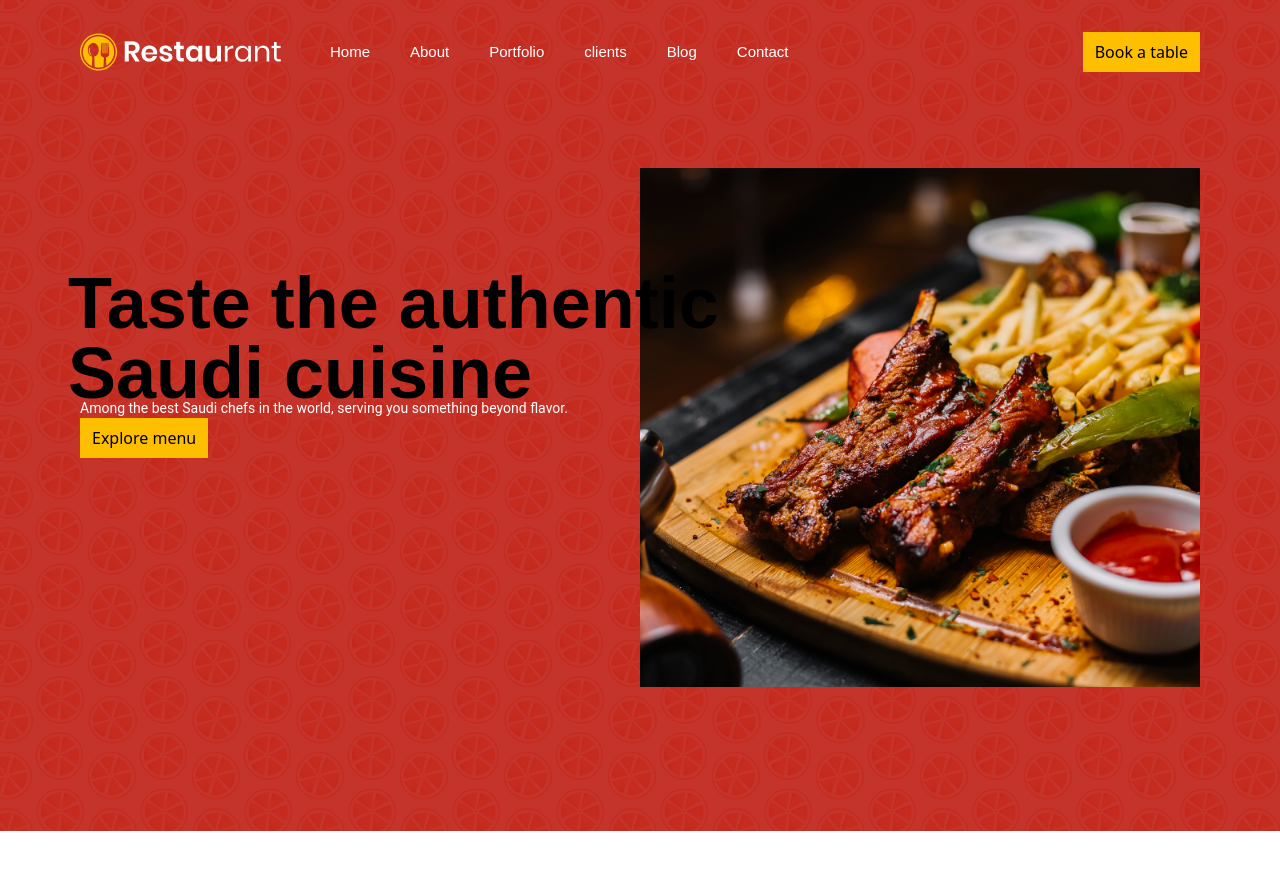
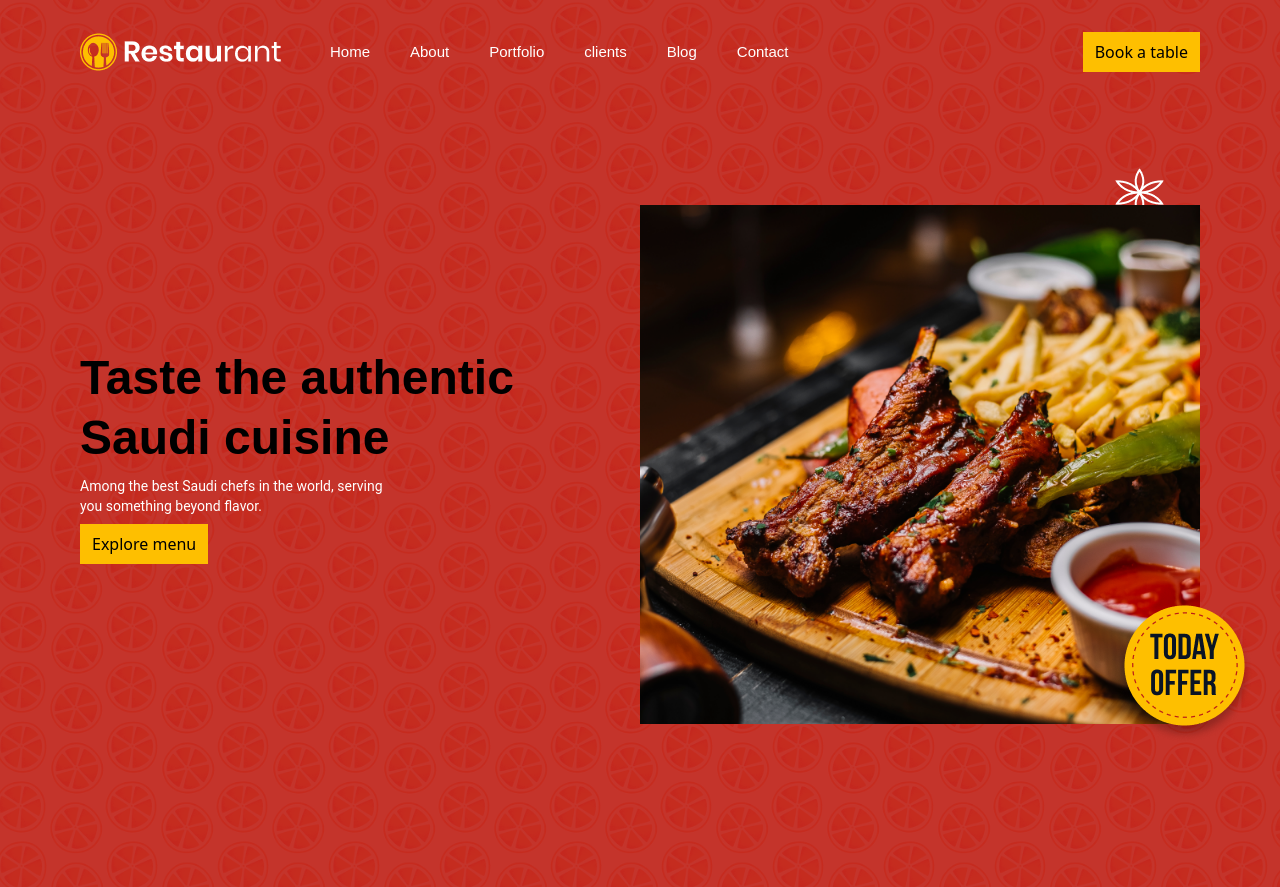
Before and after one commit to Roknuzzaman5546/softnio-restaurant, a React (Vite) app: page / in a window 1280 px wide. Before the commit the page ends 831 px from the top, so only its background shows below. Built offline with nearby package versions, Linux system fonts and the light colour scheme.

Commit message:
banner all code added

```diff
--- a/src/Components/Banner/Banner.css
+++ b/src/Components/Banner/Banner.css
@@ -4,7 +4,3 @@
     background-repeat: repeat;
     background-size: cover;
 }
-.bg-title{
-    background: linear-gradient(to right, #BD1F17 0%, );
-
-}
--- a/src/Components/Banner/Banner.jsx
+++ b/src/Components/Banner/Banner.jsx
@@ -1,4 +1,6 @@
 import bannerImg from '../../assets/banner/bannerImg.png'
+import bannerStar from '../../assets/banner/bannerStar.png'
+import bannerOffer from '../../assets/banner/Offer .png'
 import Navbar from '../../Shared/Navbar/Navbar';
 import './Banner.css'
 
@@ -8,17 +10,19 @@ const Banner = () => {
             {/* Navbar import from  Navbar components*/}
             <Navbar></Navbar>
             {/* banner section */}
-            <div className=' flex justify-between items-center max-w-[1280px] mx-auto xl:px-20 lg:px-12 md:px-5 px-5 xl:pt-16 lg:pt-12 md:pt-10 pt-5 xl:pb-36 lg:pb-28 md:pb-24 pb-5 relative'>
+            <div className=' flex justify-between items-center max-w-[1280px] mx-auto xl:px-20 lg:px-16 md:px-5 px-5 xl:pt-16 lg:pt-12 md:pt-10 pt-5 xl:pb-36 lg:pb-28 md:pb-24 pb-5'>
                 <div className=' w-1/2'>
-                    <h2 className=" text-7xl font-bold bebas-neue-regular absolute top-40 left-16 w-[52%] p-1 bg-title">
+                    <h2 className=" text-5xl font-bold bebas-neue-regular">
                         Taste the authentic
                         Saudi cuisine
                     </h2>
-                    <p className='roboto-regular text-sm text-white'>Among the best Saudi chefs in the world, serving you something beyond flavor. </p>
+                    <p className='roboto-regular text-sm text-white py-2'>Among the best Saudi chefs in the world, serving <br /> you something beyond flavor. </p>
                     <button className=" bg-[#FEBF00] py-2 px-3">Explore menu</button>
                 </div>
                 <div className=' w-1/2'>
+                    <img className='xl:ml-[475px] lg:ml-[450px] md:ml-[366px] ml-[350px] -mb-3' src={bannerStar} alt="" />
                     <img className=' w-full' src={bannerImg} alt="" />
+                    <img className='xl:ml-[475px] lg:ml-[386px] md:ml-[366px] ml-[350px -mt-[120px]' src={bannerOffer} alt="" />
                 </div>
             </div>
         </div>
--- a/src/Shared/Navbar/Navbar.jsx
+++ b/src/Shared/Navbar/Navbar.jsx
@@ -2,7 +2,7 @@ import logo from '../../assets/nav/Logo.png'
 
 const Navbar = () => {
     return (
-        <div className=' flex justify-between items-center max-w-[1280px] mx-auto xl:px-20 lg:px-12 md:px-5 px-5 xl:py-[32px] lg:py-[26px] md:py-[24px] py-[20px] sticky top-0 left-0'>
+        <div className=' flex justify-between items-center max-w-[1280px] mx-auto xl:px-20 lg:px-16 md:px-5 px-5 xl:py-[32px] lg:py-[26px] md:py-[24px] py-[20px] sticky top-0 left-0'>
             <div className=' flex items-center gap-12'>
                 <img src={logo} alt="" />
                 <ul className=' flex items-center gap-10 text-white'>
--- a/src/index.css
+++ b/src/index.css
@@ -23,5 +23,5 @@
     font-family: "Bebas Neue", sans-serif;
     font-weight: 700;
     font-style: normal;
-    line-height: 70px;
+    line-height: 60px;
 }
```
